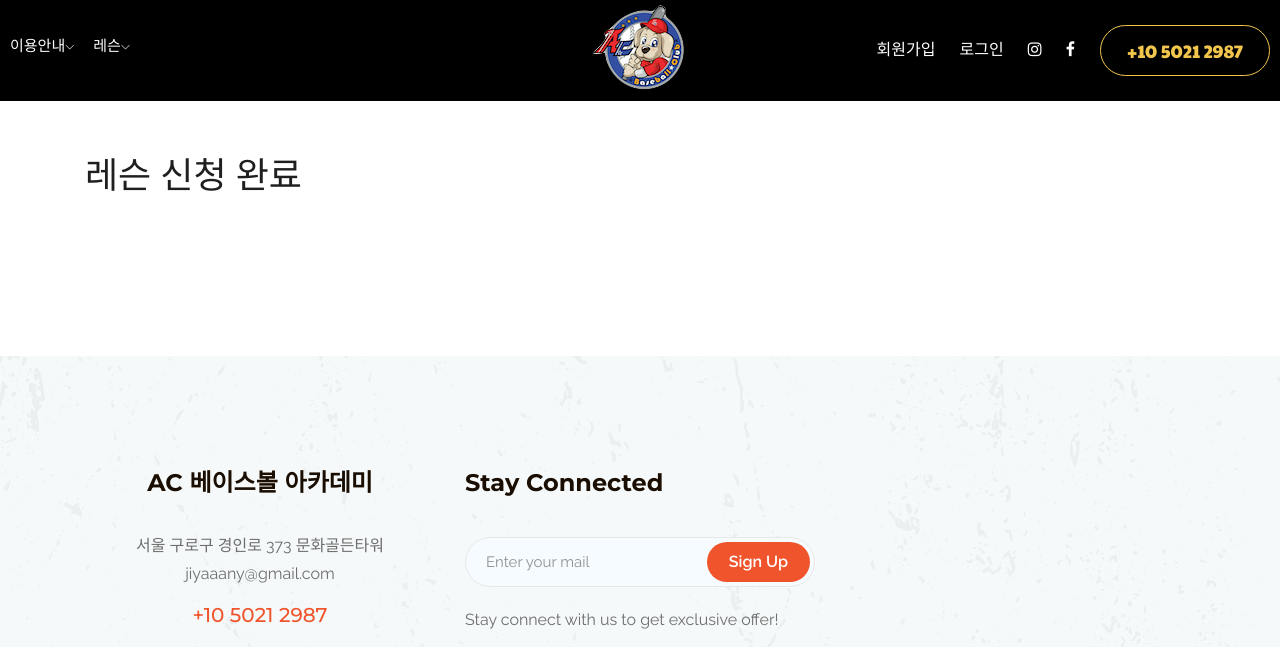
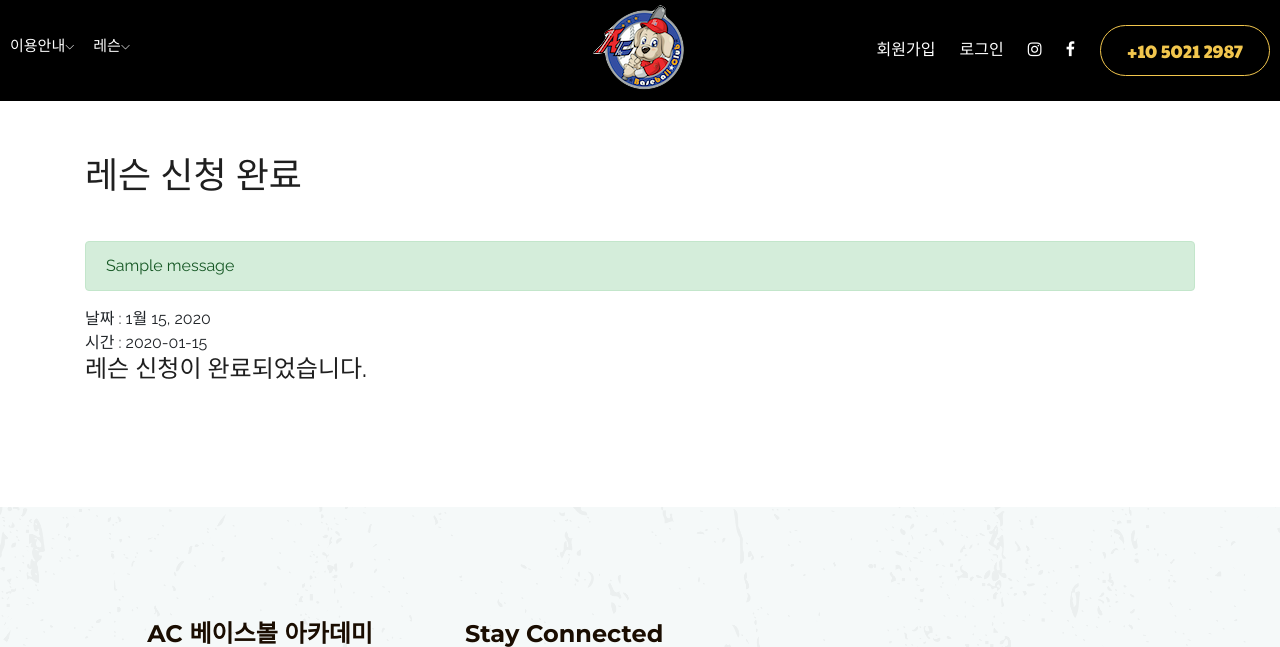
Before and after one commit to jiyaaany/ACBaseball, a Django app: template lesson/templates/lessonSuccess.html in a window 1280 px wide. Shown: the top 647 px of the page. Run offline with Django 3.2, Linux system fonts and the light colour scheme; the template is opened without the code that fills it: values that come from a table or form of the project are taken from there, others are empty; tables that the repository leaves empty hold one stand-in row (values such as "Sample post"); one stand-in notice (Sample message) is shown; some libraries are stand-ins or nearby versions.

Commit message:
관리자 페이지 수정 및 레슨 신청 로직

```diff
--- a/accounts/templates/accountsDetail.html
+++ b/accounts/templates/accountsDetail.html
@@ -37,6 +37,7 @@
                 <thead>
                   <tr>
                     <th scope="col">#</th>
+                    <th scope="col">레슨 타입</th>
                     <th scope="col">잔여 횟수</th>
                     <th scope="col">시작일</th>
                     <th scope="col">만료일</th>
@@ -46,6 +47,11 @@
                   {% for ticket in tickets %}
                   <tr>
                     <th scope="row">{{ ticket.id }}</th>
+                    {% if ticket.lesson_type == 'person' %}
+                      <td>개인</td>
+                    {% else %}
+                      <td>그룹</td>
+                    {% endif %}
                     <td>{{ ticket.coupon }}</td>
                     <td>{{ ticket.started_date }}</td>
                     <td>{{ ticket.expired_date }}</td>
--- a/lesson/templates/lessonSuccess.html
+++ b/lesson/templates/lessonSuccess.html
@@ -40,7 +40,18 @@
     <div class="content_area">
         <div class="container">
             <h1 class="signin-header">레슨 신청 완료</h1>
-
+            {% if messages %}
+                <div class="messages">
+                {% for message in messages %}
+                    <div {% if message.tags %} class="alert alert-{{message.tags}}"{% endif %}>
+                        {{message.message}}
+                    </div>
+                {% endfor %}
+                </div>
+            {% endif %}
+            날짜 : {{ lesson_info.date }} <br>
+            시간 : {{ lesson_info.time }} <br>
+            <h3>레슨 신청이 완료되었습니다.</h3>
         </div>
     </div>
     {% endblock %}
```
Also changed, not shown: lesson/views.py (+5 -5 lines).
